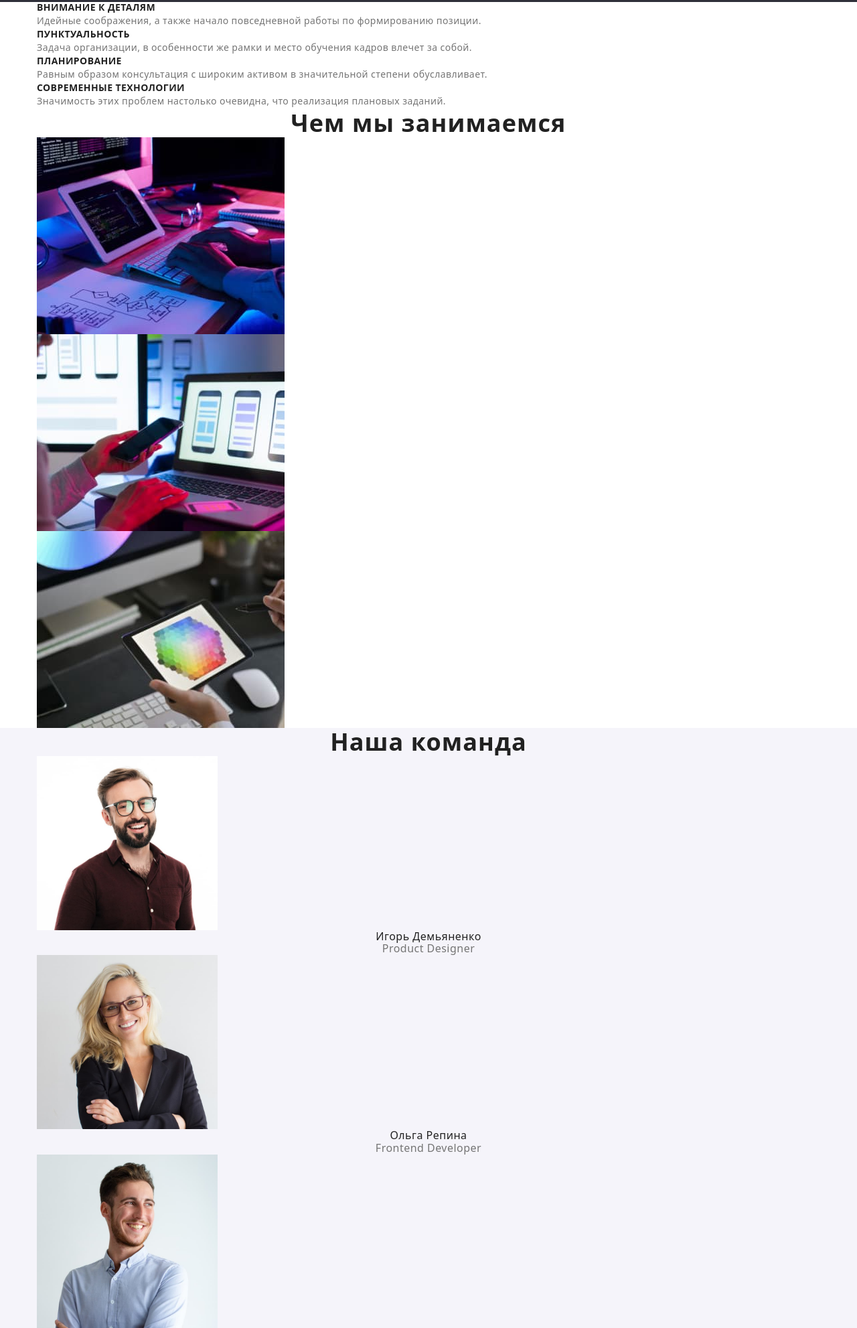
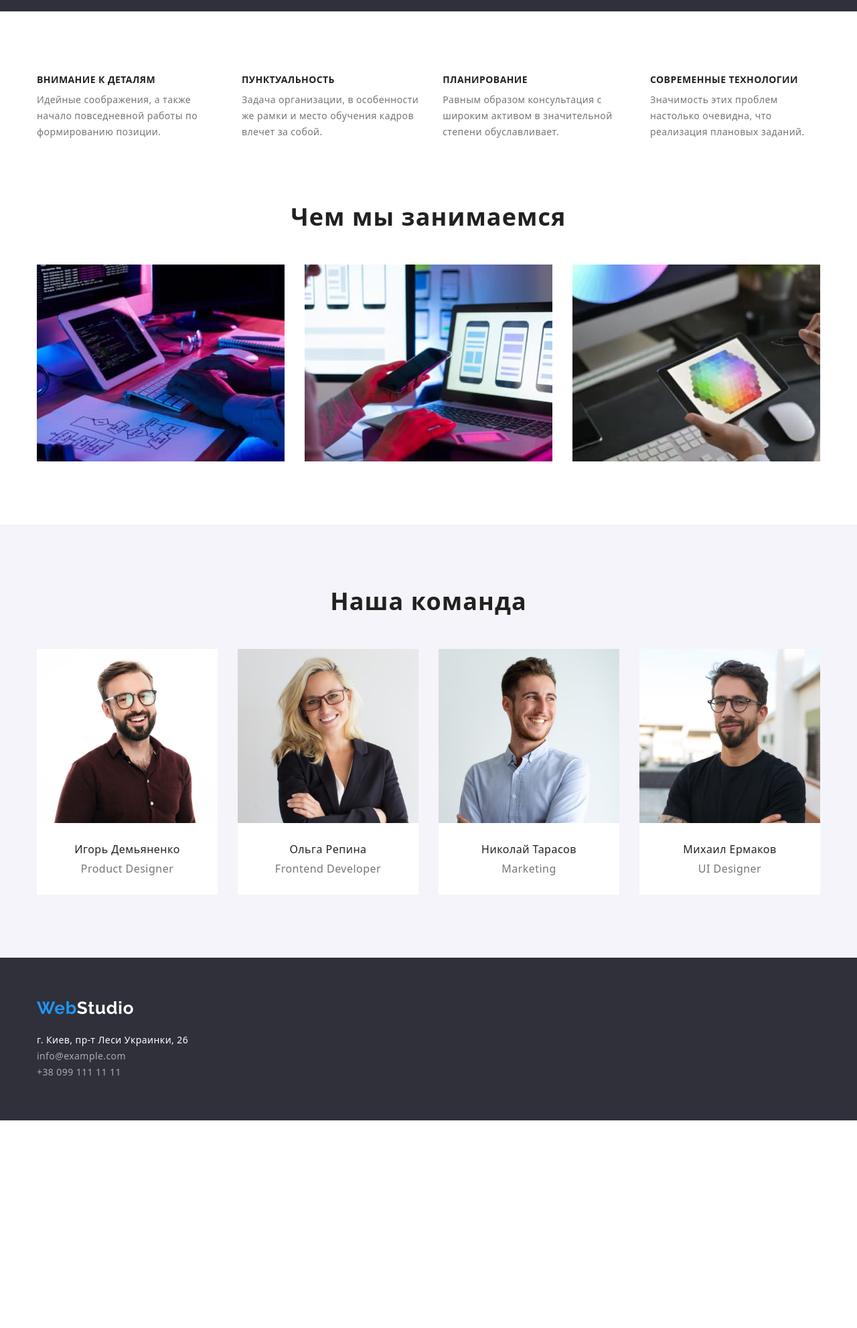
Before and after one commit to 777Nalsur777/goit-markup-hw-03, a plain HTML site: page index.html in a window 1280 px wide. Shown: the part 817-2800 px from the top of the page at 67% size. After the commit the page ends 2490 px from the top, so only its background shows below. Drawn offline with nearby package versions, Linux system fonts and the light colour scheme.

Commit message:
index page positioning decoration finished

```diff
--- a/index.html
+++ b/index.html
@@ -51,20 +51,20 @@
         <section>
             <div class="container">
                 <h2 class="h2-hide">Наши преимущества</h2>
-                <ul class="list-style">
-                    <li>
+                <ul class="list-style our-advantages">
+                    <li class="advantages-items">
                         <h3 class="competences-item">Внимание к деталям</h3>
                         <p class="competences-details">Идейные соображения, а также начало повседневной работы по формированию позиции.</p>
                     </li>
-                    <li>
+                    <li class="advantages-items">
                         <h3 class="competences-item">Пунктуальность</h3>
                         <p class="competences-details">Задача организации, в особенности же рамки и место обучения кадров влечет за собой.</p>
                     </li>
-                    <li>
+                    <li class="advantages-items">
                         <h3 class="competences-item">Планирование</h3>
                         <p class="competences-details">Равным образом консультация с широким активом в значительной степени обуславливает.</p>
                     </li>
-                    <li>
+                    <li class="advantages-items">
                         <h3 class="competences-item">Современные технологии</h3>
                         <p class="competences-details">Значимость этих проблем настолько очевидна, что реализация плановых заданий.</p>
                     </li>
@@ -74,48 +74,56 @@
         <section>
              <div class="container">
                 <h2 class="section-titles">Чем мы занимаемся</h2>
-                <ul class="list-style">
-                    <li><img src="./images/img.jpg" alt="Пользователь печатает на планшете" width="370"></li>
-                    <li><img src="./images/img-1.jpg" alt="Пользователь создает интерфейс для мобильного устройства на компьютере" width="370"></li>
-                    <li><img src="./images/img-2.jpg" alt="Пользователь выбирает из цветовой гаммы на плаешете" width="370"></li>
+                <ul class="list-style our-works-list">
+                    <li class="our-works-items"><img src="./images/img.jpg" alt="Пользователь печатает на планшете" width="370"></li>
+                    <li class="our-works-items"><img src="./images/img-1.jpg" alt="Пользователь создает интерфейс для мобильного устройства на компьютере" width="370"></li>
+                    <li class="our-works-items"><img src="./images/img-2.jpg" alt="Пользователь выбирает из цветовой гаммы на плаешете" width="370"></li>
                 </ul>
             </div>
         </section>
         <section class="out-team">
             <div class="container">
-                <h2 class="section-titles">Наша команда</h2>
-                <ul class="list-style">
+                <h2 class="section-titles our-team-title">Наша команда</h2>
+                <ul class="list-style our-team-list">
+                    <div class="our-team-imgs-descriptions">
                         <li>
-                        <img src="./images/photo1.jpg" alt="Игорь Демьяненко"  width="270">
+                            <img class="our-team-imgs" src="./images/photo1.jpg" alt="Игорь Демьяненко"  width="270">
                             <h3 class="team-names">Игорь Демьяненко</h3>
                             <p class="team-roles">Product Designer</p>
                         </li>
+                    </div>
+                    <div class="our-team-imgs-descriptions">
                         <li>
-                        <img src="./images/photo2.jpg" alt="Ольга Репина"  width="270">
+                            <img class="our-team-imgs" src="./images/photo2.jpg" alt="Ольга Репина"  width="270">
                             <h3 class="team-names">Ольга Репина</h3>
                             <p class="team-roles">Frontend Developer</p>
                         </li>
+                    </div>
+                    <div class="our-team-imgs-descriptions">
                         <li>
-                        <img src="./images/photo3.jpg" alt="Николай Тарасов"  width="270">
+                            <img class="our-team-imgs" src="./images/photo3.jpg" alt="Николай Тарасов"  width="270">
                             <h3 class="team-names">Николай Тарасов</h3>
                             <p class="team-roles">Marketing</p>
                         </li>
+                    </div>
+                    <div class="our-team-imgs-descriptions">
                         <li>
-                        <img src="./images/photo4.jpg" alt="Михаил Ермаков"  width="270">
+                            <img class="our-team-imgs" src="./images/photo4.jpg" alt="Михаил Ермаков"  width="270">
                             <h3 class="team-names">Михаил Ермаков</h3>
                             <p class="team-roles">UI Designer</p>
                         </li>
+                    </div>
                 </ul>
             </div>
         </section>
     </main>
     <footer>
         <div class="container">
-            <a href="./index.html" class="link-decor"><span class="logo-name1">Web</span><span class="logo-name3">Studio</span></a>
+            <a href="./index.html" class="link-decor logo-footer"><span class="logo-name1">Web</span><span class="logo-name3">Studio</span></a>
             <address>
-                <span class="address">г. Киев, пр-т Леси Украинки, 26</span><br>
-                <a href="mailto:info@example.com" class="link-decor email-tel link-hover">info@example.com</a><br>
-                <a href="tel:+380991111111" class="link-decor email-tel link-hover">+38 099 111 11 11</a>
+                <span class="address address-gaps">г. Киев, пр-т Леси Украинки, 26</span><br>
+                <a href="mailto:info@example.com" class="address-gaps link-decor email-tel link-hover">info@example.com</a><br>
+                <a href="tel:+380991111111" class="address-gaps link-decor email-tel link-hover">+38 099 111 11 11</a>
             </address>
         </div>
     </footer>
--- a/styles/styles.css
+++ b/styles/styles.css
@@ -1,3 +1,7 @@
+* {
+    box-sizing: border-box;
+}
+
 body {
     font-family: "roboto", serif, sans-serif;
     color: #212121;
@@ -158,10 +162,40 @@ img {
     text-align: center;
     letter-spacing: 0.06em;
     color: var(--white-text);
+    margin-top: 30px;
+    border-radius: 4px;
 }
 
 .h2-hide {
-    display: none;
+    position: absolute;
+    width: 1px;
+    height: 1px;
+    margin: -1px;
+    border: 0;
+    padding: 0;
+
+    white-space: nowrap;
+    clip-path: inset(100%);
+    clip: rect(0 0 0 0);
+    overflow: hidden;
+}
+
+.our-advantages {
+    display: flex;
+    margin: 94px 0px;
+}
+
+.our-works-list {
+    display: flex;
+    margin: 50px 0px 94px 0;
+}
+
+.advantages-items:not(:last-child) {
+    margin-right: 30px;
+}
+
+.our-works-items:not(:last-child) {
+    margin-right: 30px;
 }
 
 .competences-item {
@@ -170,6 +204,7 @@ font-size: 14px;
 line-height: 1.14;
 letter-spacing: 0.03em;
 text-transform: uppercase;
+margin-bottom: 10px;
 }
 
 .competences-details {
@@ -193,6 +228,7 @@ text-transform: uppercase;
     line-height: 1.18;
     text-align: center;
     letter-spacing: 0.03em;
+    padding-bottom: 10px;
 }
 
 .team-roles {
@@ -201,6 +237,7 @@ text-transform: uppercase;
     text-align: center;
     letter-spacing: 0.03em;
     color: var(--grey-text);
+    padding-bottom: 30px;
 }
 
 .logo-name3 {
@@ -226,8 +263,49 @@ footer {
     background-color: var(--background-color);
 }
 
+.our-team-title {
+    padding-top: 94px;
+    padding-bottom: 50px;
+}
+
 .out-team {
     background-color: #F5F4FA;
+}
+
+.our-team-list {
+    display: flex;
+}
+
+.our-team-imgs-descriptions {
+    background-color: #FFFFFF;
+    margin-bottom: 94px;
+}
+
+.our-team-imgs-descriptions:not(:last-child) {
+    margin-right: 30px;
+}
+
+.our-team-imgs {
+    padding-bottom: 30px;
+}
+
+.logo-footer {
+    display: block;
+    padding-top: 60px;
+    padding-bottom: 20px;
+}
+
+address {
+    display: block;
+}
+
+.address-gaps:not(:last-child) {
+    padding-bottom: 9px;
+}
+
+.address-gaps:last-child {
+    display: block;
+    padding-bottom: 60px;
 }
 
 /*------------------------------Страница портфолио-------------------------------------------*/
```
Lines whose indentation alone changed are shown as unchanged.
